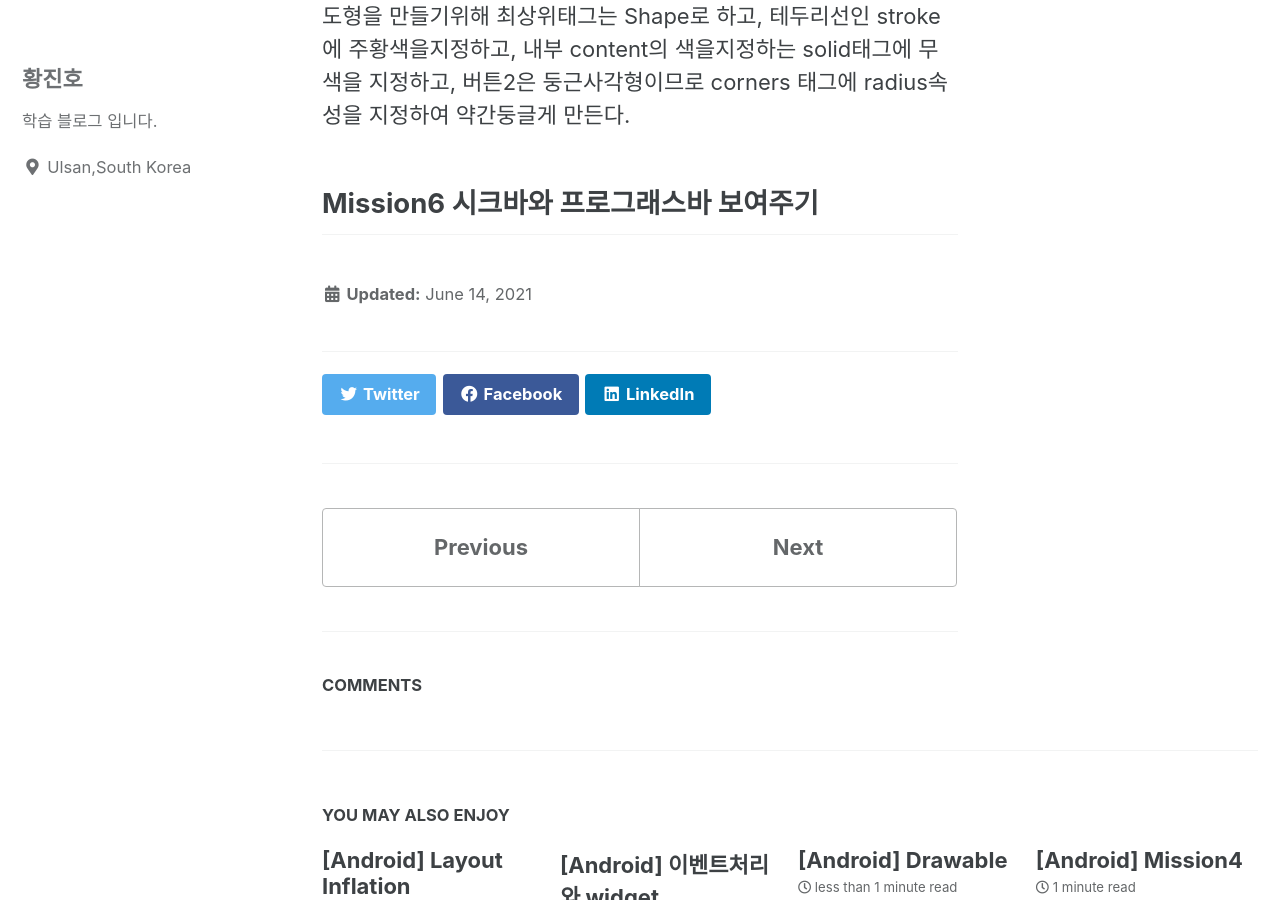
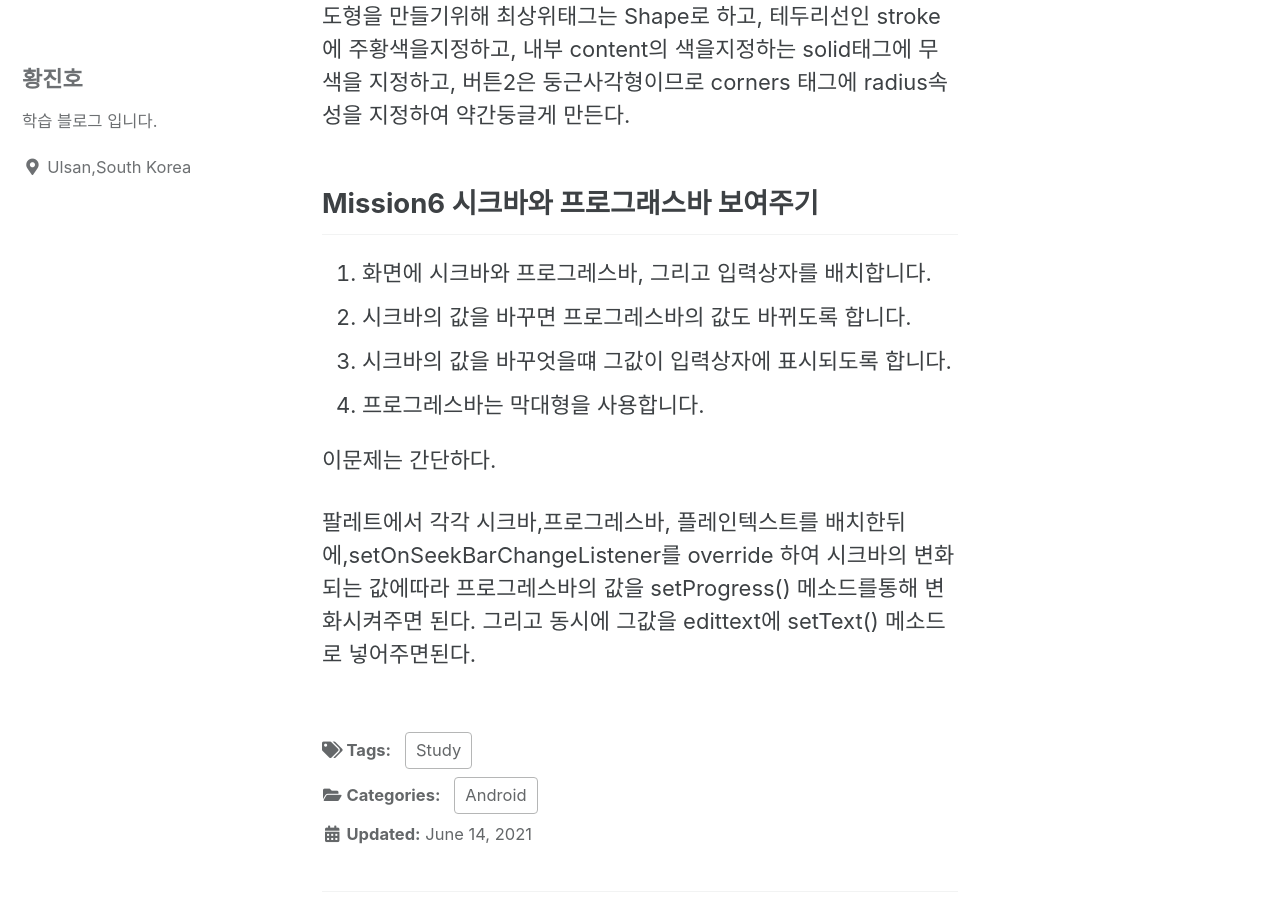
Before and after one commit to jowunnal/jowunnal.github.io, a Jekyll site: the page built from _posts/2021-06-14-Mission5&6.md, in a window 1280 px wide and 900 px high, scrolled down 605 px. Built offline with Jekyll 4.4.1, drawn with Linux system fonts in a browser that asks for light colours; cached includes are drawn as plain includes; comment, search, counter and statistics services are not loaded.

Commit message:
mission 5&6수정

```diff
--- a/_posts/2021-06-14-Mission5&6.md
+++ b/_posts/2021-06-14-Mission5&6.md
@@ -1,5 +1,9 @@
 ---
 title: "[Android]Mission5&6"
+categories:
+- Android
+tags:
+- Study
 ---
 
 Mission5 두 종류의 버튼모양 만들기
@@ -16,3 +20,11 @@ Mission5 두 종류의 버튼모양 만들기
 
 Mission6 시크바와 프로그래스바 보여주기
 ---
+1. 화면에 시크바와 프로그레스바, 그리고 입력상자를 배치합니다.
+2. 시크바의 값을 바꾸면 프로그레스바의 값도 바뀌도록 합니다.
+3. 시크바의 값을 바꾸엇을떄 그값이 입력상자에 표시되도록 합니다.
+4. 프로그레스바는 막대형을 사용합니다.
+
+이문제는 간단하다.
+
+팔레트에서 각각 시크바,프로그레스바, 플레인텍스트를 배치한뒤에,setOnSeekBarChangeListener를 override 하여 시크바의 변화되는 값에따라 프로그레스바의 값을 setProgress() 메소드를통해 변화시켜주면 된다.  그리고 동시에 그값을 edittext에 setText() 메소드로 넣어주면된다.
```
Also changed, not shown: _posts/2021-06-14-chap03.md (+4 -0 lines).
